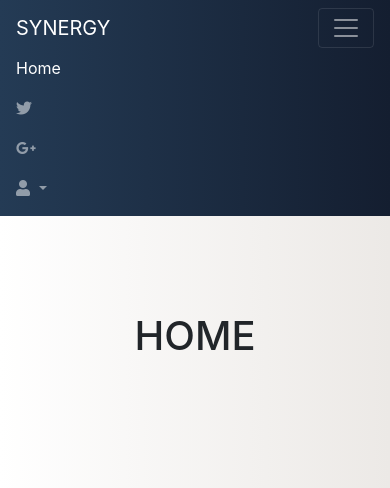
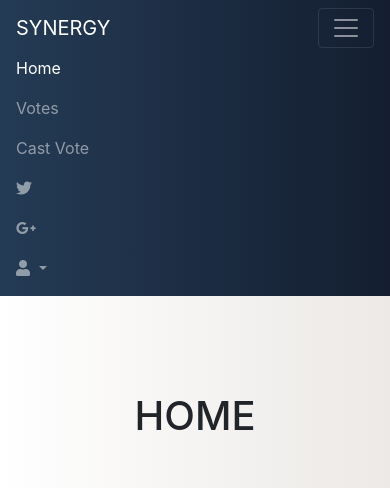
Before and after one commit to Shounak-Pattewale/Synergy_Session, a Flask app: page / in a window 390 px wide, after a click that opens the changed part. Shown: the top 488 px of the page. Run offline with Flask 2, Linux system fonts and the light colour scheme; the visitor is signed in with stand-in values (Sample User, id 1); some libraries are stand-ins or nearby versions.

Commit message:
finished project

```diff
--- a/app.py
+++ b/app.py
@@ -1,4 +1,4 @@
-from flask import Flask, render_template, redirect, url_for, request, jsonify, session
+from flask import Flask, render_template, redirect, url_for, request, jsonify, session, flash
 from flask_pymongo import PyMongo
 import bcrypt
 import os
@@ -73,18 +73,30 @@ def login():
         email = req['email']
         pwd = req['password']
 
-        session['email']=email
-        print("USER LOGIN IN AS : ",session['email'])
+        resp = list(mongo.db.user.find({'email': email}, {'_id':0, 'password':1, 'type':1}))
+        print(resp[0]['type'])
 
-        return "Email : " + email + "Password : " + pwd
+        check = bcrypt.checkpw(pwd.encode('utf-8'), resp[0]['password'])
+
+        if check:
+            session.clear()
+            session['logged_in'] = True
+            session['EMAIL'] = email
+            session['USERTYPE'] = resp[0]['type']
+            flash("Login Successfully!")
+            print("User logged in")
+            return redirect(url_for('home'))
+        else:
+            flash("Incorrect EMailID or Password.")
+            # print("Error while logging in")
+            return redirect(url_for('login'))
 
     return render_template('login.html')
 
 
 @app.route('/logout')
 def logout():
-
-    print("CLEARING SESSION FOR : ",session['email'])
+    print("CLEARING SESSION FOR : ",session['EMAIL'])
     session.clear()
     return render_template('home.html')
 
@@ -105,33 +117,102 @@ def signup():
         hashed_pw = bcrypt.hashpw(password.encode('utf-8'), bcrypt.gensalt(14))
         print(hashed_pw)
 
-        # mongo.db.user.insert_one(
-        #     {
-        #         'fname':fname,
-        #         'lname': lname,
-        #         'email': email,
-        #         'type': user_type,
-        #         'password': hashed_pw,
-        #         'vote_flag' :0
-        #     }
-        # )
+        if user_type == 'voter':
+            mongo.db.user.insert_one(
+                {
+                    'fname': fname,
+                    'lname': lname,
+                    'email': email,
+                    'type': user_type,
+                    'password': hashed_pw,
+                    'vote_flag' :0
+                }
+            )
+        else:
+            mongo.db.user.insert_one(
+                {
+                    'fname': fname,
+                    'lname': lname,
+                    'email': email,
+                    'type': user_type,
+                    'password': hashed_pw,
+                    'vote_flag' : 1
+                }
+            )
+            mongo.db.nominee.insert_one(
+                {
+                    'fname': fname,
+                    'lname': lname,
+                    'email': email,
+                    'type': user_type,
+                    'password': hashed_pw,
+                    'vote_flag' : 1
+                }
+            )
 
-        df = [
-            {
-            "fname": fname,
-            "lname": lname
-            },
-            {"email": email,
-             "password": password
-            },
-            {"user type": user_type
-            }
-            ]
-
-        return jsonify(df)
+        return render_template('login.html')
 
     return render_template('signup.html')
 
 
+@app.route('/cast_vote', methods=['GET', 'POST'])
+def cast_vote():
+    user_type = session['USERTYPE']
+    email = session['EMAIL']
+
+    nominees = list(mongo.db.nominee.find({}, {'_id':0, 'fname':1, 'lname':1, 'email':1}))
+    user = list(mongo.db.user.find({'email':email}, {'_id':0, 'vote_flag':1}))
+
+    x = []
+
+    flag = user[0]['vote_flag']
+    print(flag)
+
+    for i in nominees:
+        name = i['fname'] + " " + i['lname']
+        email = i['email']
+        x.append({'name': name, 'email': email})
+
+
+    if user_type == 'voter':
+        if flag == 1:
+            return "You have already casted your vote."
+        else:
+            return render_template('cast_vote.html', nominees=x)
+
+    else:
+        return "Nominee cannot cast a Vote"
+
+
+@app.route('/vote', methods=['POST'])
+def vote():
+    if request.method == "POST":
+        # req = request.json
+        req = request.form
+        user_email = session['EMAIL']
+        nominee_email = req['vote']
+
+        resp = mongo.db.nominee.update_one({'email': nominee_email}, {'$push': {'votes': user_email}})
+        user = mongo.db.user.update_one({'email': user_email}, {'$set':{'vote_flag': 1}})
+
+        return "Vote casted!"
+
+    return render_template('cast_vote.html')
+
+
+
+@app.route('/vote_count')
+def vote_count():
+    all_ = list(mongo.db.nominee.find({}, {'_id':0, 'votes':1, 'fname':1, 'lname':1}))
+    print(all_)
+    y = []
+    for i in range(len(all_)):
+        fn, ln, v = all_[i]['fname'], all_[i]['lname'], len(all_[i]['votes'])
+        y.append({'fn':fn, 'ln':ln, 'v':v})
+
+    length = len(y)
+    return render_template('vote_count.html', vote_count=y, len=length)
+
+
 if __name__ == "__main__":
     app.run(debug=True)
--- a/templates/home.html
+++ b/templates/home.html
@@ -9,6 +9,13 @@ Home
     <h1 class="pt-5 mt-5 ">
         HOME
     </h1><br>
+    {% if session['logged_in'] == True %}
+        {% with messages = get_flashed_messages() %}
+        {% for message in messages %}
+        <div class="alert alert-success">{{ message }}</div>
+        {% endfor %}
+        {% endwith %}
+        {% endif %}
 </main>
 
 {% endblock %}
--- a/templates/navbar.html
+++ b/templates/navbar.html
@@ -9,9 +9,23 @@
     <div class="collapse navbar-collapse" id="navbarSupportedContent-333">
         <ul class="navbar-nav mr-auto">
 
+
+
+            {% if session %}
             <li class="nav-item active">
                 <a class="nav-link" href="/">Home</a>
             </li>
+            <li class="nav-item">
+                <a class="nav-link" href="/vote_count">Votes</a>
+            </li>
+            <li class="nav-item">
+                <a class="nav-link" href="/cast_vote">Cast Vote</a>
+            </li>
+            {% else %}
+            <li class="nav-item active">
+                <a class="nav-link" href="/">Home</a>
+            </li>
+            {% endif %}
 
         </ul>
 
```
Also changed, not shown: templates/cast_vote.html (added, +52 -0 lines), templates/vote_count.html (added, +29 -0 lines).
